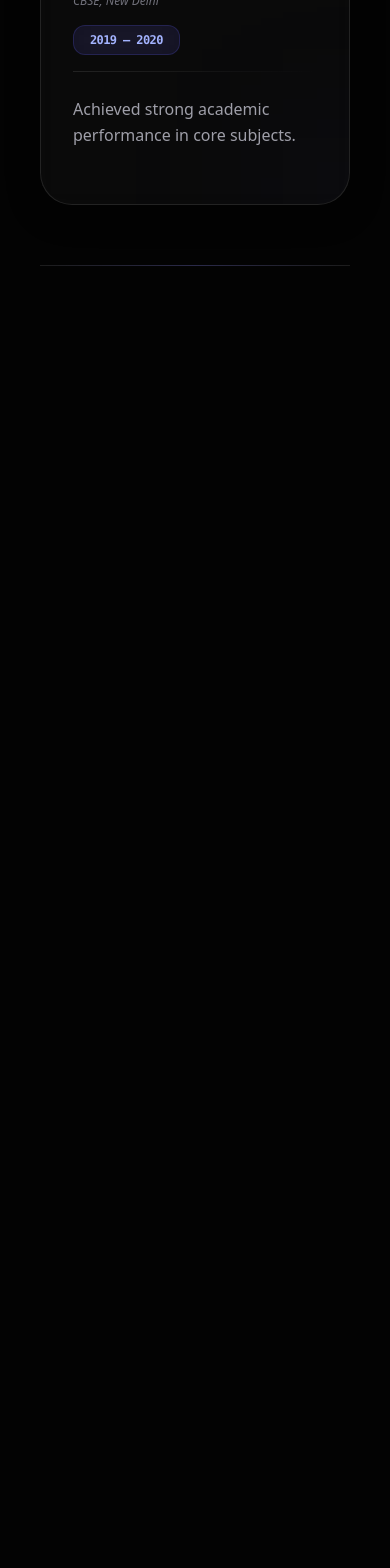
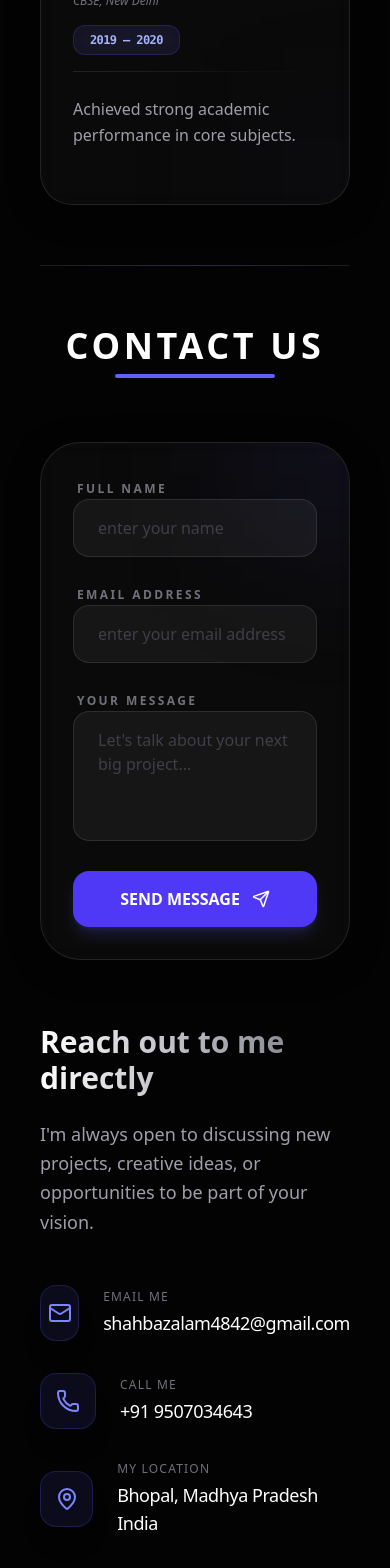
Before and after one commit to shahbazal0m/My-Portfolio, a Next.js app in the folder frontend/: page / in a window 390 px wide. Shown: the part 6450-8018 px from the top of the page. Before the commit the page ends 6756 px from the top, so only its background shows below. Built offline with nearby package versions, Linux system fonts and the light colour scheme.

Commit message:
finalize contact section with right-side form layout and direct contact details

```diff
--- a/frontend/app/components/Contact.tsx
+++ b/frontend/app/components/Contact.tsx
@@ -0,0 +1,115 @@
+"use client";
+import { motion } from "framer-motion";
+import { Mail, Phone, MapPin, Send } from "lucide-react";
+
+const Contact = () => {
+  return (
+    <section id="contact" className="py-5 px-10 md:px-24 max-w-[1400px] mx-auto relative z-10">
+      <motion.div
+        initial={{ opacity: 0, y: 20 }}
+        whileInView={{ opacity: 1, y: 0 }}
+        transition={{ duration: 0.6 }}
+        className="w-full"
+      >
+        {/* Section Title */}
+        <div className="mb-16 flex flex-col items-center text-center">
+          <h2 className="text-4xl font-semibold uppercase tracking-widest text-white">Contact Us</h2>
+          <div className="h-1 w-40 bg-indigo-500 mt-2 rounded-full" />
+        </div>
+
+        <div className="grid grid-cols-1 lg:grid-cols-2 gap-16 items-start">
+
+          {/* LEFT SIDE: CONTACT DETAILS */}
+          <div className="space-y-12 order-2 lg:order-1">
+            <div className="space-y-6">
+              <h3 className="text-3xl font-bold bg-gradient-to-r from-white to-zinc-500 bg-clip-text text-transparent">
+                Reach out to me directly
+              </h3>
+              <p className="text-zinc-400 text-lg leading-relaxed font-light">
+                I'm always open to discussing new projects, creative ideas, or opportunities to be part of your vision.
+              </p>
+            </div>
+
+            <div className="space-y-8">
+              {/* Email Detail */}
+              <div className="flex items-center gap-6 group">
+                <div className="w-14 h-14 rounded-2xl bg-indigo-500/10 border border-indigo-500/20 flex items-center justify-center text-indigo-400 group-hover:bg-indigo-500 group-hover:text-white transition-all duration-500 shadow-xl">
+                  <Mail size={24} />
+                </div>
+                <div>
+                  <p className="text-zinc-500 text-xs uppercase tracking-widest mb-1">Email Me</p>
+                  <p className="text-white font-medium text-lg tracking-tight">shahbazalam4842@gmail.com</p>
+                </div>
+              </div>
+
+              {/* Mobile Detail */}
+              <div className="flex items-center gap-6 group">
+                <div className="w-14 h-14 rounded-2xl bg-indigo-500/10 border border-indigo-500/20 flex items-center justify-center text-indigo-400 group-hover:bg-indigo-500 group-hover:text-white transition-all duration-500 shadow-xl">
+                  <Phone size={24} />
+                </div>
+                <div>
+                  <p className="text-zinc-500 text-xs uppercase tracking-widest mb-1">Call Me</p>
+                  <p className="text-white font-medium text-lg tracking-tight">+91 9507034643</p>
+                </div>
+              </div>
+
+              {/* Location Detail */}
+              <div className="flex items-center gap-6 group">
+                <div className="w-14 h-14 rounded-2xl bg-indigo-500/10 border border-indigo-500/20 flex items-center justify-center text-indigo-400 group-hover:bg-indigo-500 group-hover:text-white transition-all duration-500 shadow-xl">
+                  <MapPin size={24} />
+                </div>
+                <div>
+                  <p className="text-zinc-500 text-xs uppercase tracking-widest mb-1">My Location</p>
+                  <p className="text-white font-medium text-lg tracking-tight">Bhopal, Madhya Pradesh India</p>
+                </div>
+              </div>
+            </div>
+          </div>
+
+          {/* RIGHT SIDE: CONTACT FORM */}
+          <div className="glass p-8 md:p-10 rounded-[2.5rem] border border-white/5 bg-[#0a0a0a]/40 backdrop-blur-xl relative overflow-hidden group order-1 lg:order-2">
+            {/* Subtle Glow Effect */}
+            <div className="absolute -top-24 -right-24 w-48 h-48 bg-indigo-500/10 blur-[80px] group-hover:bg-indigo-500/20 transition-all duration-700" />
+
+            <form className="space-y-6 relative z-10">
+              <div className="space-y-2">
+                <label className="text-xs font-bold text-zinc-500 uppercase tracking-[0.2em] ml-1">Full Name</label>
+                <input
+                  type="text"
+                  placeholder="enter your name"
+                  className="w-full bg-white/5 border border-white/10 rounded-2xl px-6 py-4 text-white focus:outline-none focus:border-indigo-500/50 transition-all duration-300 placeholder:text-zinc-700"
+                />
+              </div>
+
+              <div className="space-y-2">
+                <label className="text-xs font-bold text-zinc-500 uppercase tracking-[0.2em] ml-1">Email Address</label>
+                <input
+                  type="email"
+                  placeholder="enter your email address"
+                  className="w-full bg-white/5 border border-white/10 rounded-2xl px-6 py-4 text-white focus:outline-none focus:border-indigo-500/50 transition-all duration-300 placeholder:text-zinc-700"
+                />
+              </div>
+
+              <div className="space-y-2">
+                <label className="text-xs font-bold text-zinc-500 uppercase tracking-[0.2em] ml-1">Your Message</label>
+                <textarea
+                  rows={4}
+                  placeholder="Let's talk about your next big project..."
+                  className="w-full bg-white/5 border border-white/10 rounded-2xl px-6 py-4 text-white focus:outline-none focus:border-indigo-500/50 transition-all duration-300 placeholder:text-zinc-700 resize-none"
+                />
+              </div>
+
+              <button className="w-full bg-indigo-600 hover:bg-indigo-500 text-white font-bold py-4 rounded-2xl transition-all duration-300 flex items-center justify-center gap-3 group/btn shadow-lg shadow-indigo-500/20">
+                SEND MESSAGE
+                <Send size={18} className="group-hover:translate-x-1 group-hover:-translate-y-1 transition-transform" />
+              </button>
+            </form>
+          </div>
+
+        </div>
+      </motion.div>
+    </section>
+  );
+};
+
+export default Contact;
--- a/frontend/app/page.tsx
+++ b/frontend/app/page.tsx
@@ -49,7 +49,13 @@ export default function Home() {
         </div>
       </div>
 
-      {/* <Contact /> */}
+      <Contact />
+
+      <div className="px-10 md:px-24 max-w-[1400px] mx-auto py-10">
+        <div className="h-[1px] w-full bg-white/10 relative">
+          <div className="absolute inset-0 bg-gradient-to-r from-transparent via-indigo-500/20 to-transparent" />
+        </div>
+      </div>
     </main>
   );
 }
```
